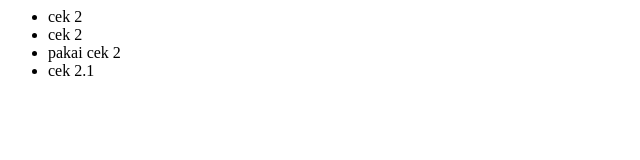
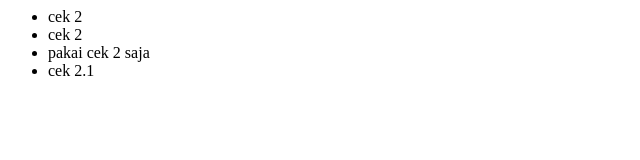
Before and after one commit to MuhamadIsmuaji/newGitTest, a plain HTML site: page index.html in a window 1280 px wide. Shown: the full height of the page, 0-640 px from the left. Drawn offline with Linux system fonts and the light colour scheme.

Commit message:
Pakai commit ini saja

```diff
--- a/index.html
+++ b/index.html
@@ -1,6 +1,6 @@
 <ul>
 	<li>cek 2</li>
 	<li>cek 2</li>
-	<li>pakai cek 2</li>
+	<li>pakai cek 2 saja</li>
 	<li>cek 2.1</li>
 </ul>
```
